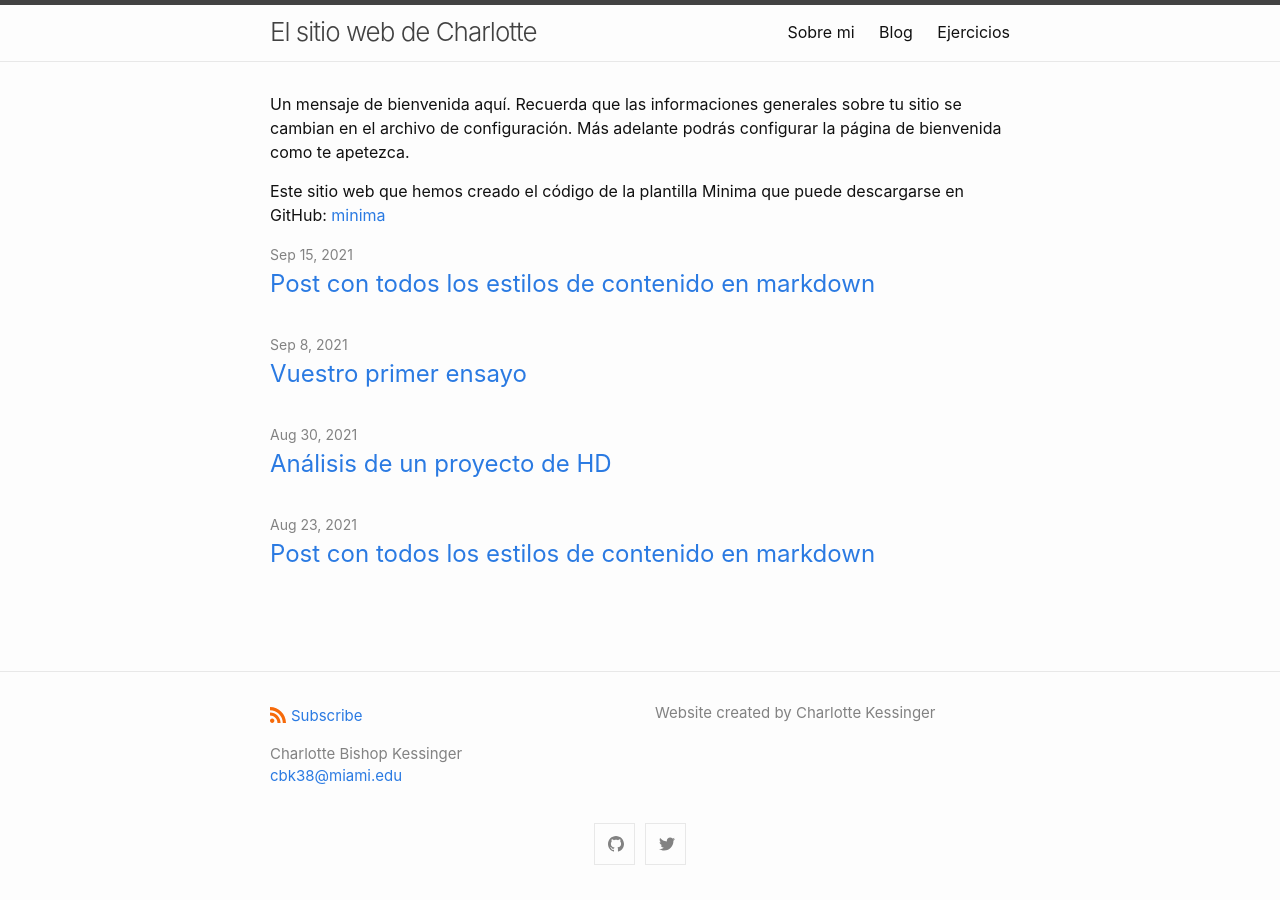
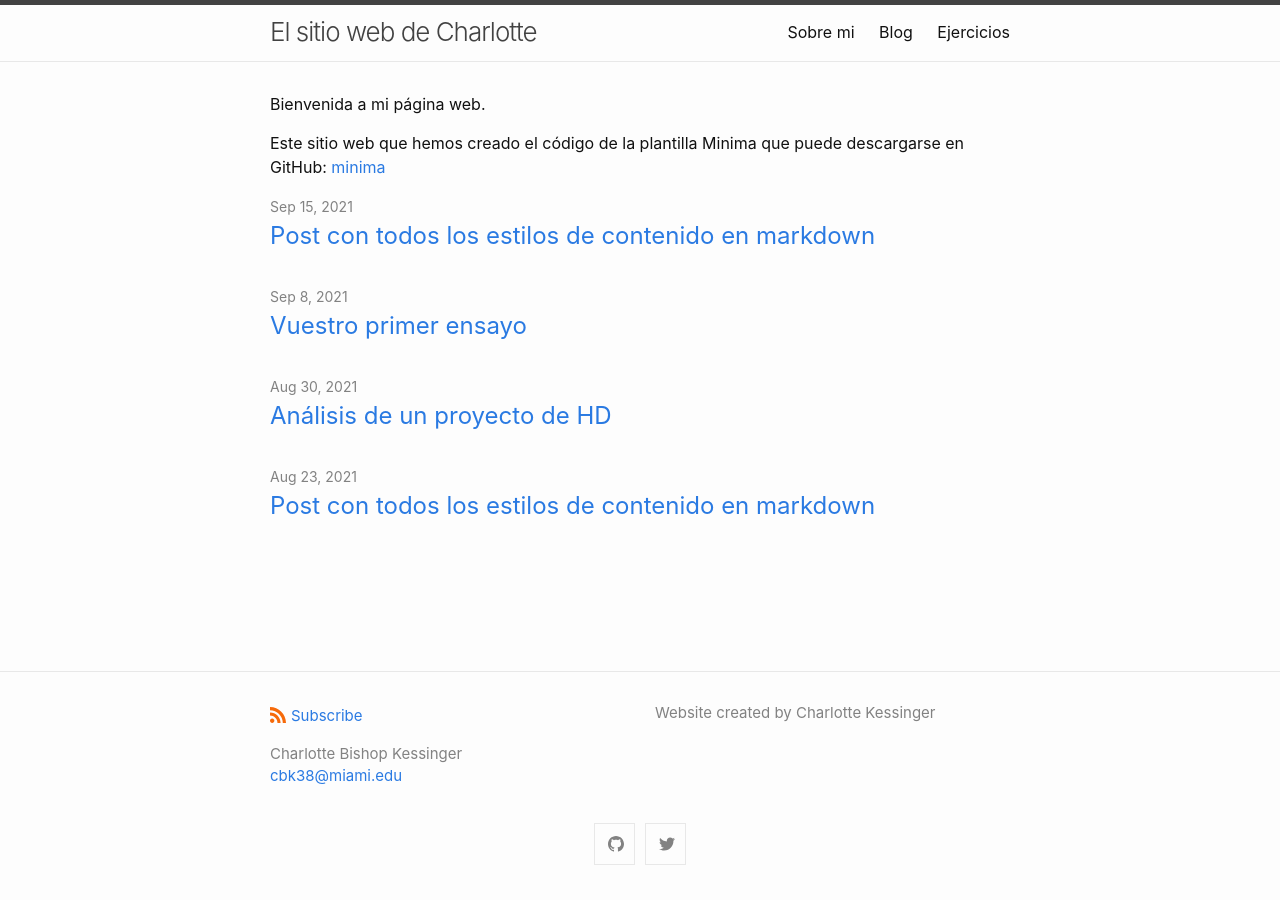
Before and after one commit to charkessinger/charkessinger.github.io, a Jekyll site: the page built from index.md, in a window 1280 px wide. Built offline with Jekyll 4.4.1, drawn with Linux system fonts in a browser that asks for light colours.

Commit message:
Update index.md

```diff
--- a/index.md
+++ b/index.md
@@ -7,7 +7,6 @@
 #
 layout: home
 ---
-
-Un mensaje de bienvenida aquí. Recuerda que las informaciones generales sobre tu sitio se cambian en el archivo de configuración. Más adelante podrás configurar la página de bienvenida como te apetezca.
+Bienvenida a mi página web.
 
 Este sitio web que hemos creado el código de la plantilla Minima que puede descargarse en GitHub: [minima](https://github.com/jekyll/minima)
```
